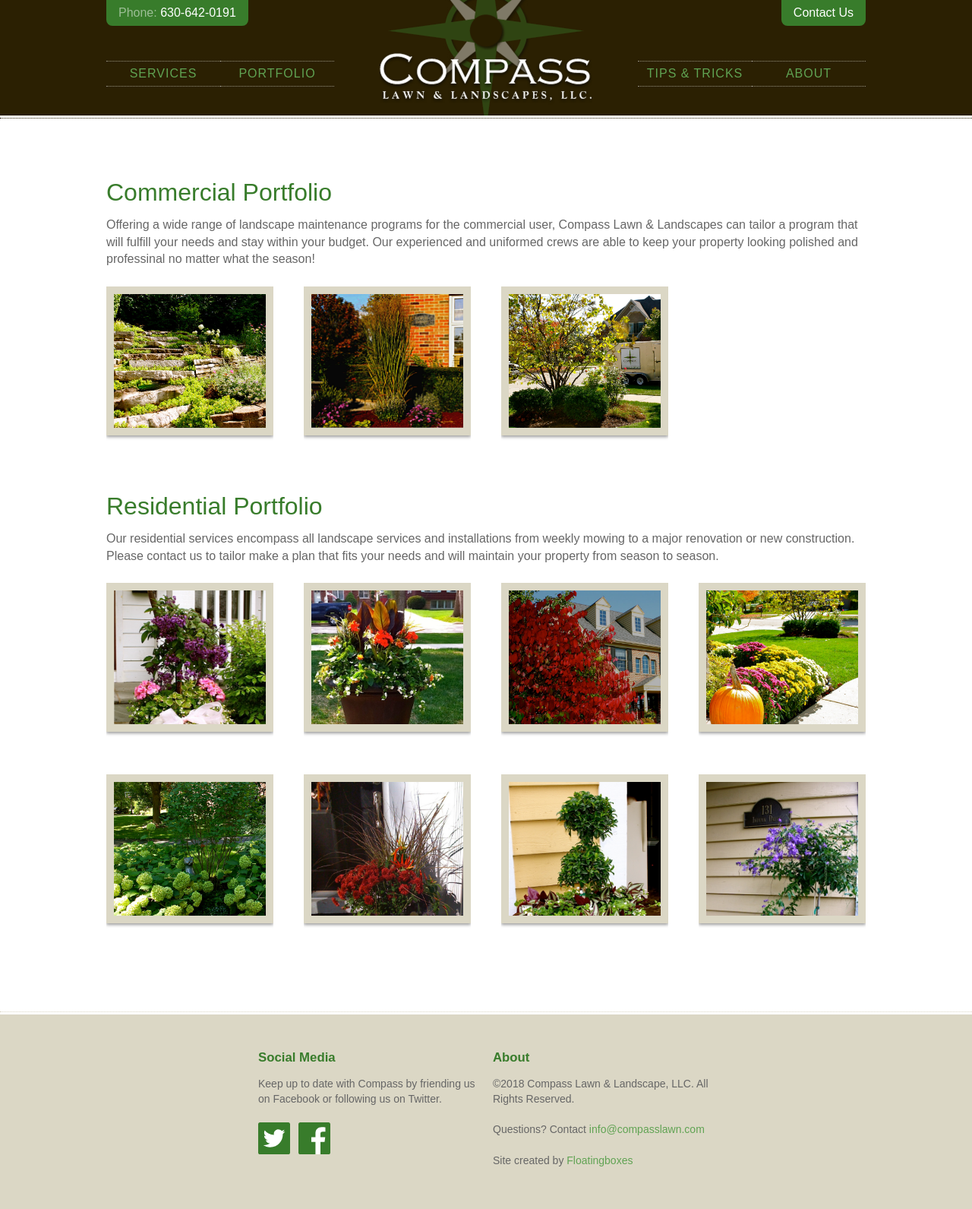
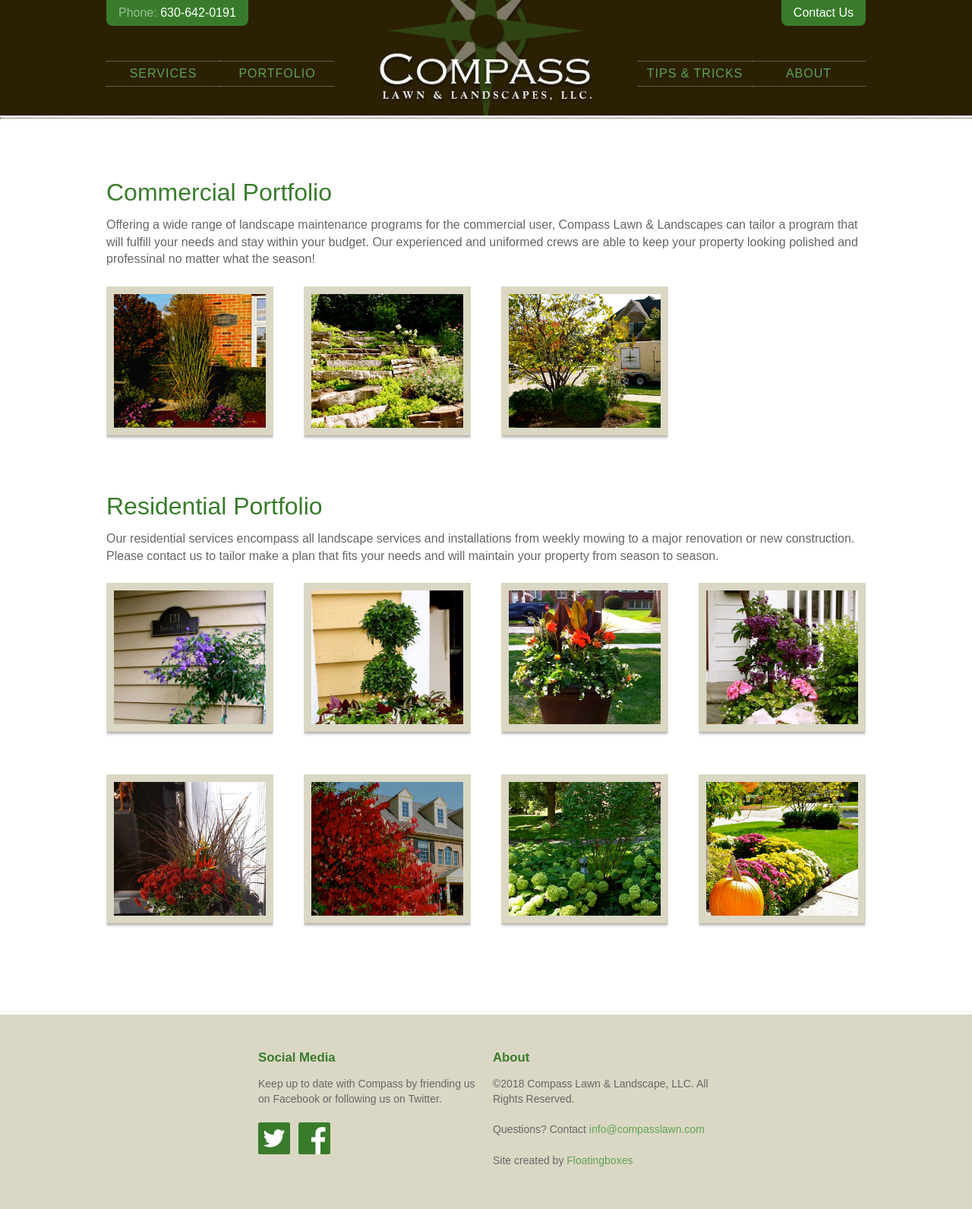
Before and after one commit to floatingboxes/compass, a Jekyll site: the page built from portfolio.html, in a window 1280 px wide. Shown: the whole page at 76% size. Built offline with Jekyll 4.4.1, drawn with Linux system fonts in a browser that asks for light colours; nearby versions of some CDN libraries.

Commit message:
use front matter instead of data files

```diff
--- a/portfolio.html
+++ b/portfolio.html
@@ -22,9 +22,9 @@
 <p>Offering a wide range of landscape maintenance programs for the commercial user, Compass Lawn &amp; Landscapes can tailor a program that will fulfill your needs and stay within your budget. Our experienced and uniformed crews are able to keep your property looking polished and professinal no matter what the season!</p>
 
 <div class="thumbnails">
-  {% for image in site.data.commercial %}
+  {% for image in page.commercial_portfolio %}
   <div class="thumbnail">
-    <a href="/images/photos/{{ image.file }}" data-featherlight="image" class="picture" style="background-image:url('/images/photos/{{ image.file }}');"></a>
+    <a href="{{ image }}" data-featherlight="image" class="picture" style="background-image:url('{{ image }}');"></a>
   </div>
   {% endfor %}
 </div>
@@ -36,9 +36,9 @@
 <p>Our residential services encompass all landscape services and installations from weekly mowing to a major renovation or new construction. Please contact us to tailor make a plan that fits your needs and will maintain your property from season to season.</p>
 
 <div class="thumbnails">
-  {% for image in site.data.residential %}
+  {% for image in page.residential_portfolio %}
   <div class="thumbnail">
-    <a href="/images/photos/{{ image.file }}" data-featherlight="image" class="picture" style="background-image:url('/images/photos/{{ image.file }}');"></a>
+    <a href="{{ image }}" data-featherlight="image" class="picture" style="background-image:url('{{ image }}');"></a>
   </div>
   {% endfor %}
 </div>
```
